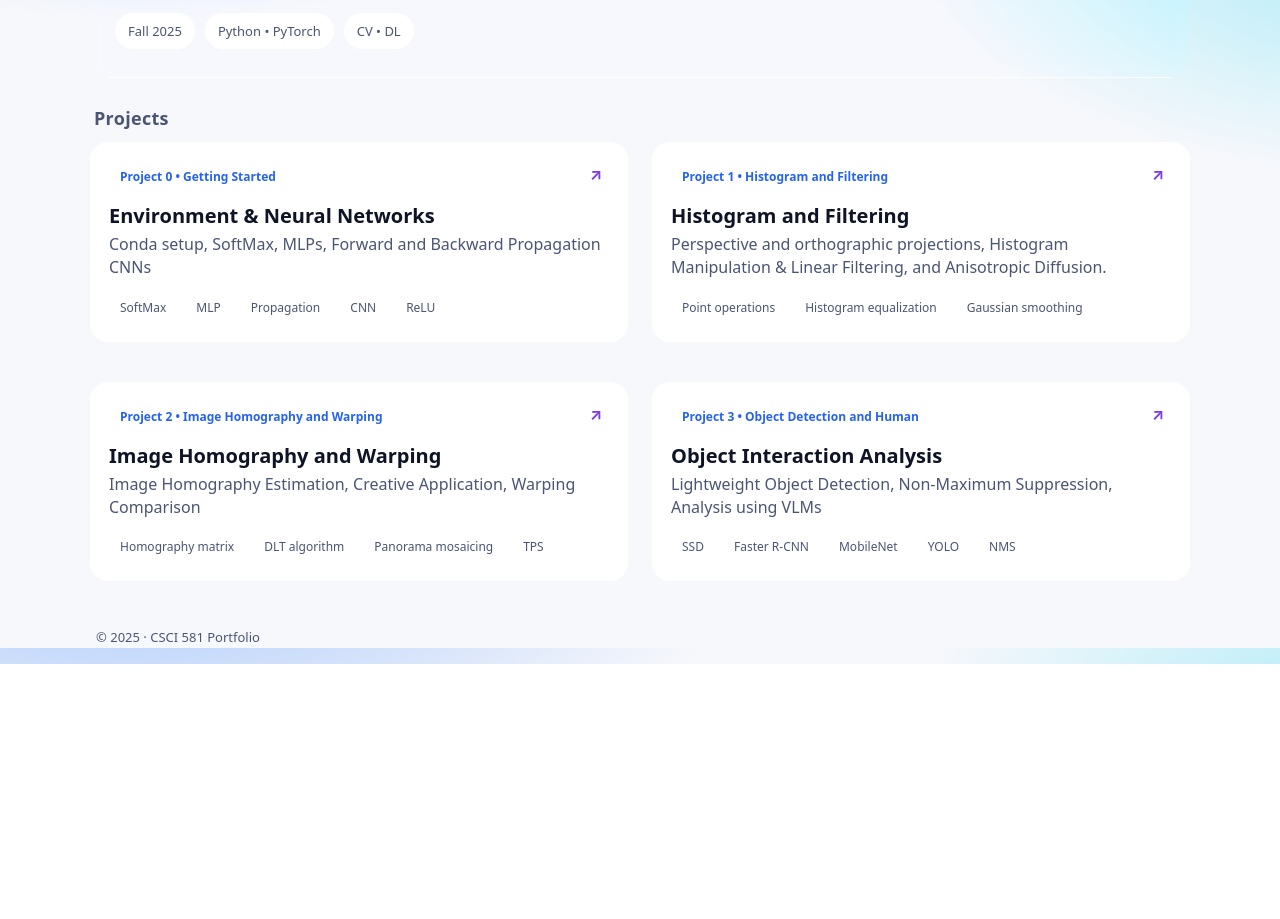
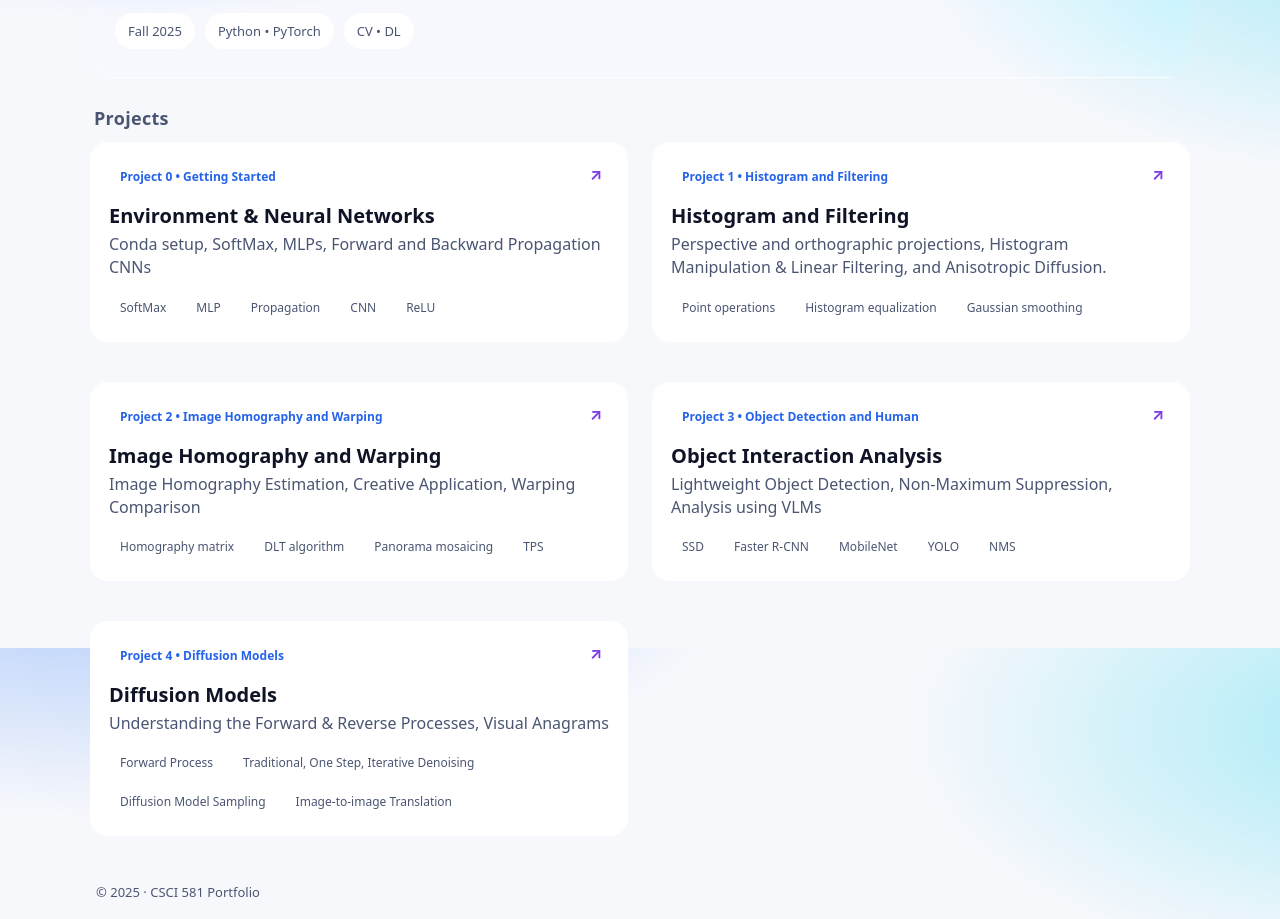
Before and after one commit to paueguibarr/paueguibarr.github.io, a plain HTML site: page index.html in a window 1280 px wide. Shown: the part 152-1071 px from the top of the page. Before the commit the page ends 816 px from the top, so only its background shows below. Drawn offline with Linux system fonts and the light colour scheme.

Commit message:
Update index.html

```diff
--- a/index.html
+++ b/index.html
@@ -66,7 +66,7 @@
         </a>
 
         <!-- Project 3 -->
-        <a class="card" href="./3/index.html" aria-label="Open Project 2">
+        <a class="card" href="./3/index.html" aria-label="Open Project 3">
           <span class="go">↗</span>
           <span class="badge">Project 3 • Object Detection and Human</span>
           <h3 class="title">Object Interaction Analysis</h3>
@@ -79,6 +79,23 @@
             <span class="tag">NMS</span>
           </div>
         </a>
+      </div>
+
+      <div class="row">
+        <!-- Project 4 -->
+        <a class="card" href="./4/index.html" aria-label="Open Project 4">
+          <span class="go">↗</span>
+          <span class="badge">Project 4 • Diffusion Models</span>
+          <h3 class="title">Diffusion Models</h3>
+          <p class="desc">Understanding the Forward & Reverse Processes, Visual Anagrams</p>
+          <div class="tags">
+            <span class="tag">Forward Process</span>
+            <span class="tag">Traditional, One Step, Iterative Denoising</span>
+            <span class="tag">Diffusion Model Sampling</span>
+            <span class="tag">Image-to-image Translation</span>
+          </div>
+        </a>
+
       </div>
 
 
```
